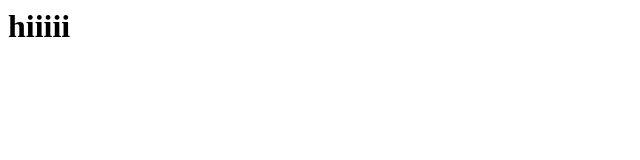
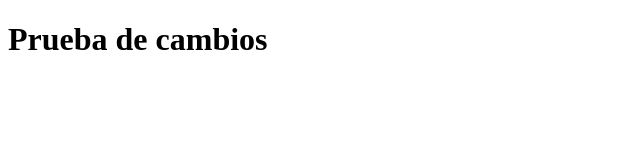
Before and after one commit to rodosorchini/new-repo, a plain HTML site: page index.html in a window 1280 px wide. Shown: the whole page, without its empty margins (0-640 px from the left). Drawn offline with Linux system fonts and the light colour scheme.

Commit message:
encabezado html

```diff
--- a/index.html
+++ b/index.html
@@ -1 +1,11 @@
-<h1>hiiiii</h1>
+<!DOCTYPE html>
+<html lang="en">
+  <head>
+    <meta charset="UTF-8" />
+    <meta name="viewport" content="width=>, initial-scale=1.0" />
+    <title>Document</title>
+  </head>
+  <body>
+    <h1>Prueba de cambios</h1>
+  </body>
+</html>
```
